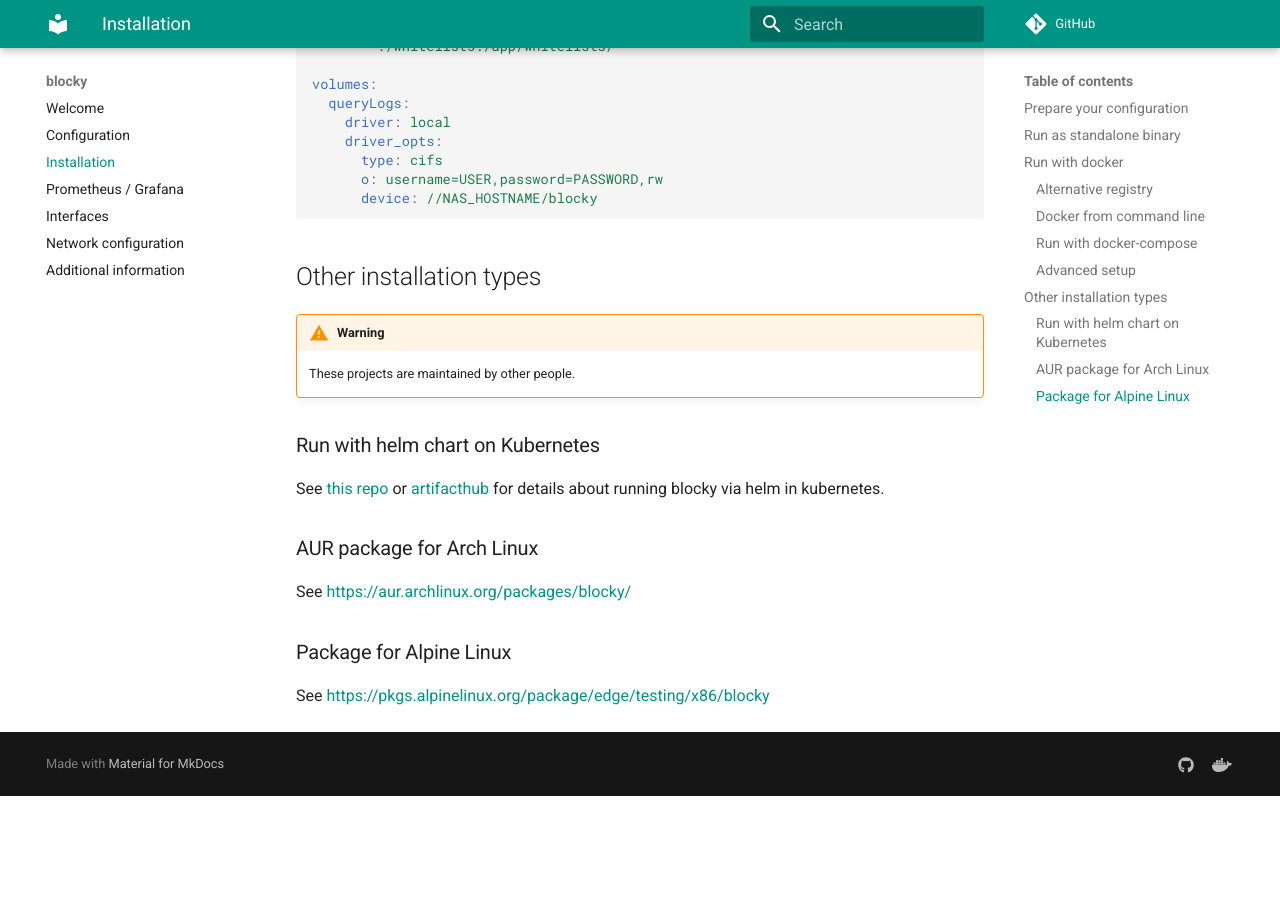
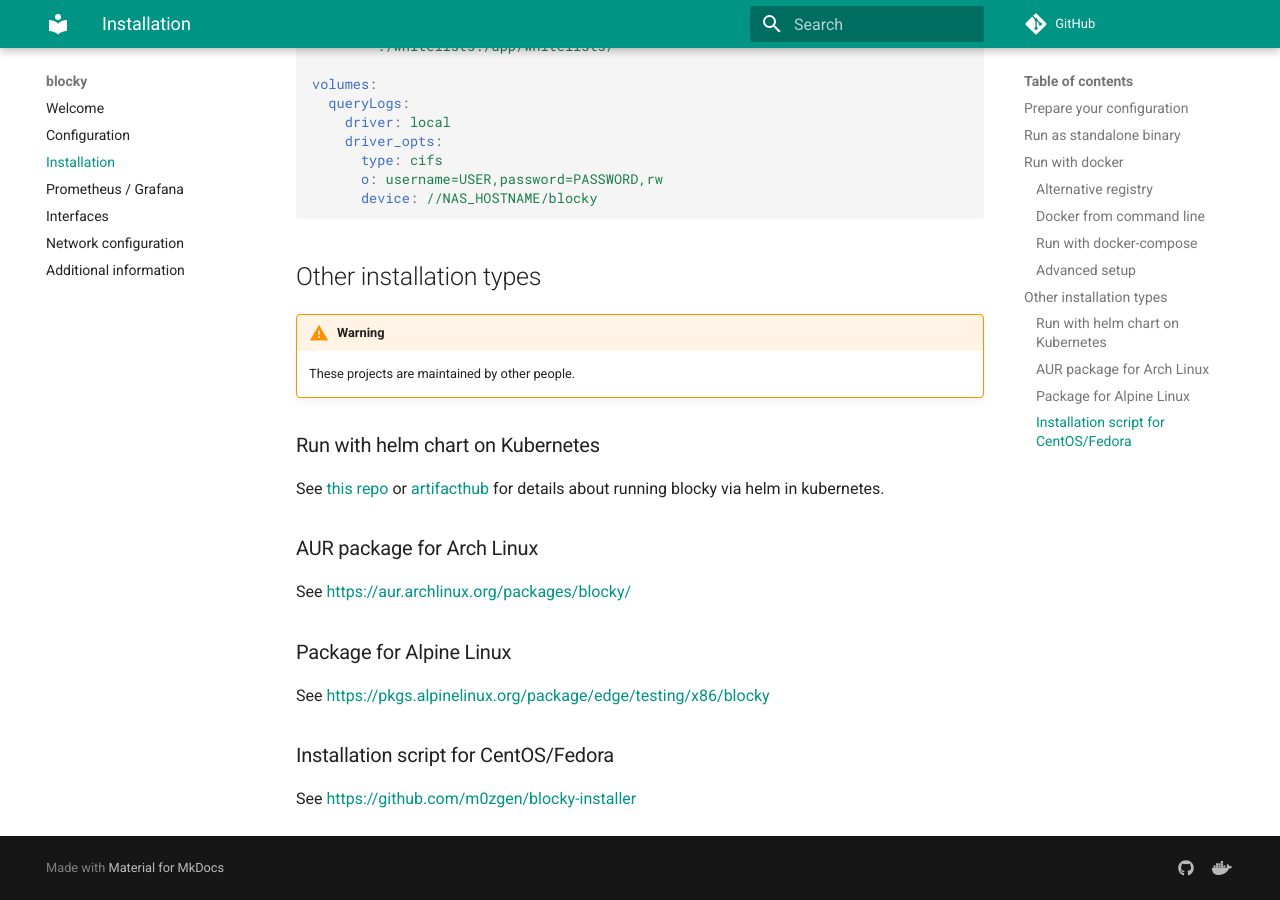
Before and after one commit to 0xERR0R/blocky, an MkDocs documentation site: the page built from docs/installation.md, in a window 1280 px wide and 900 px high, scrolled down 2552 px. Built offline with MkDocs 1.6.1 and Material for MkDocs 9.7.7, drawn with Linux system fonts in a browser that asks for light colours; comment, search, counter and statistics services are not loaded; before the commit the page ends 3348 px from its top, so only the background shows below that.

Commit message:
docs: add link to the installation script (#244)

```diff
--- a/docs/installation.md
+++ b/docs/installation.md
@@ -142,4 +142,8 @@
 
 See [https://pkgs.alpinelinux.org/package/edge/testing/x86/blocky](https://pkgs.alpinelinux.org/package/edge/testing/x86/blocky)
 
+### Installation script for CentOS/Fedora
+
+See [https://github.com/m0zgen/blocky-installer](https://github.com/m0zgen/blocky-installer)
+
 --8<-- "docs/includes/abbreviations.md"
```
